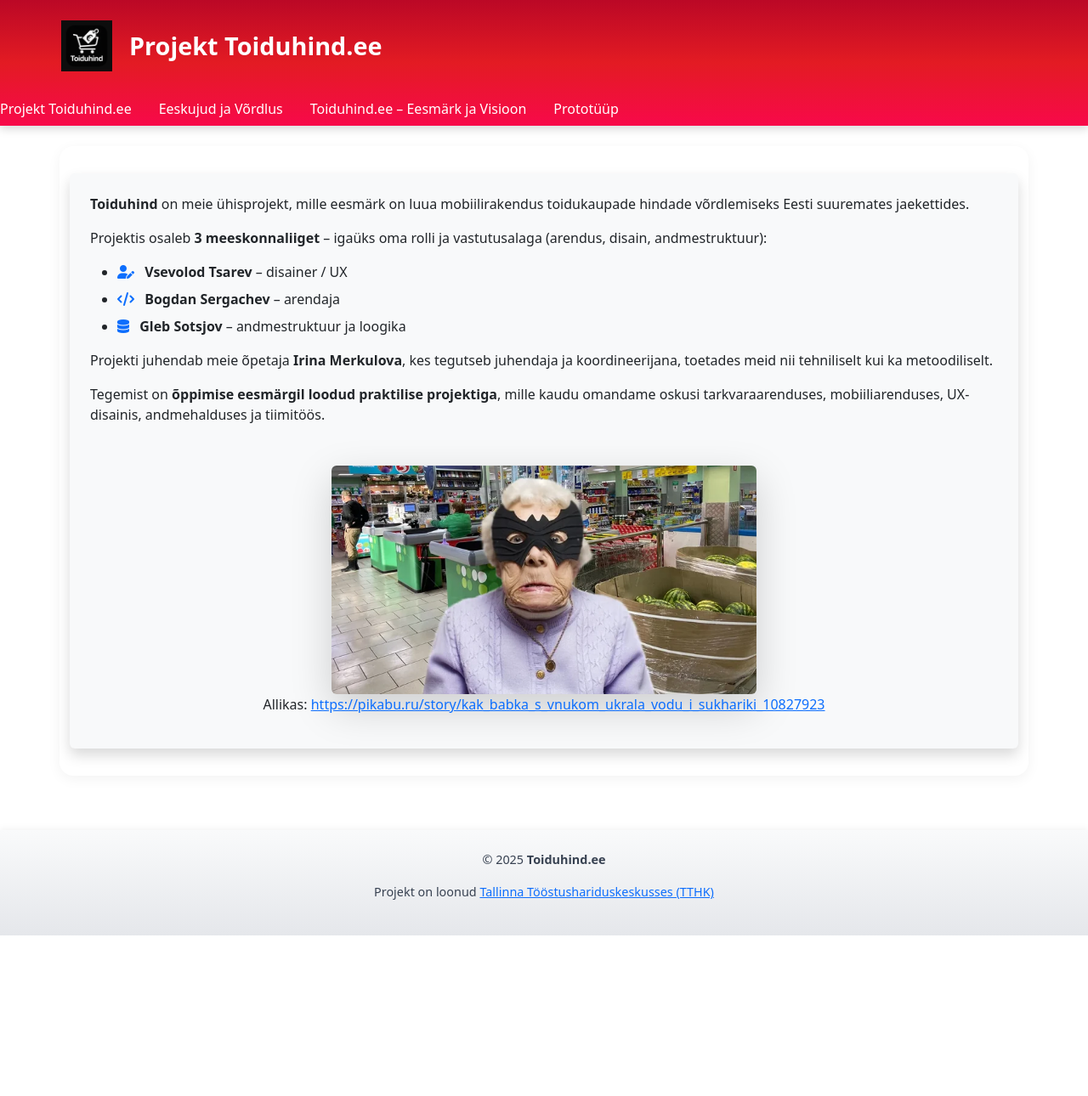
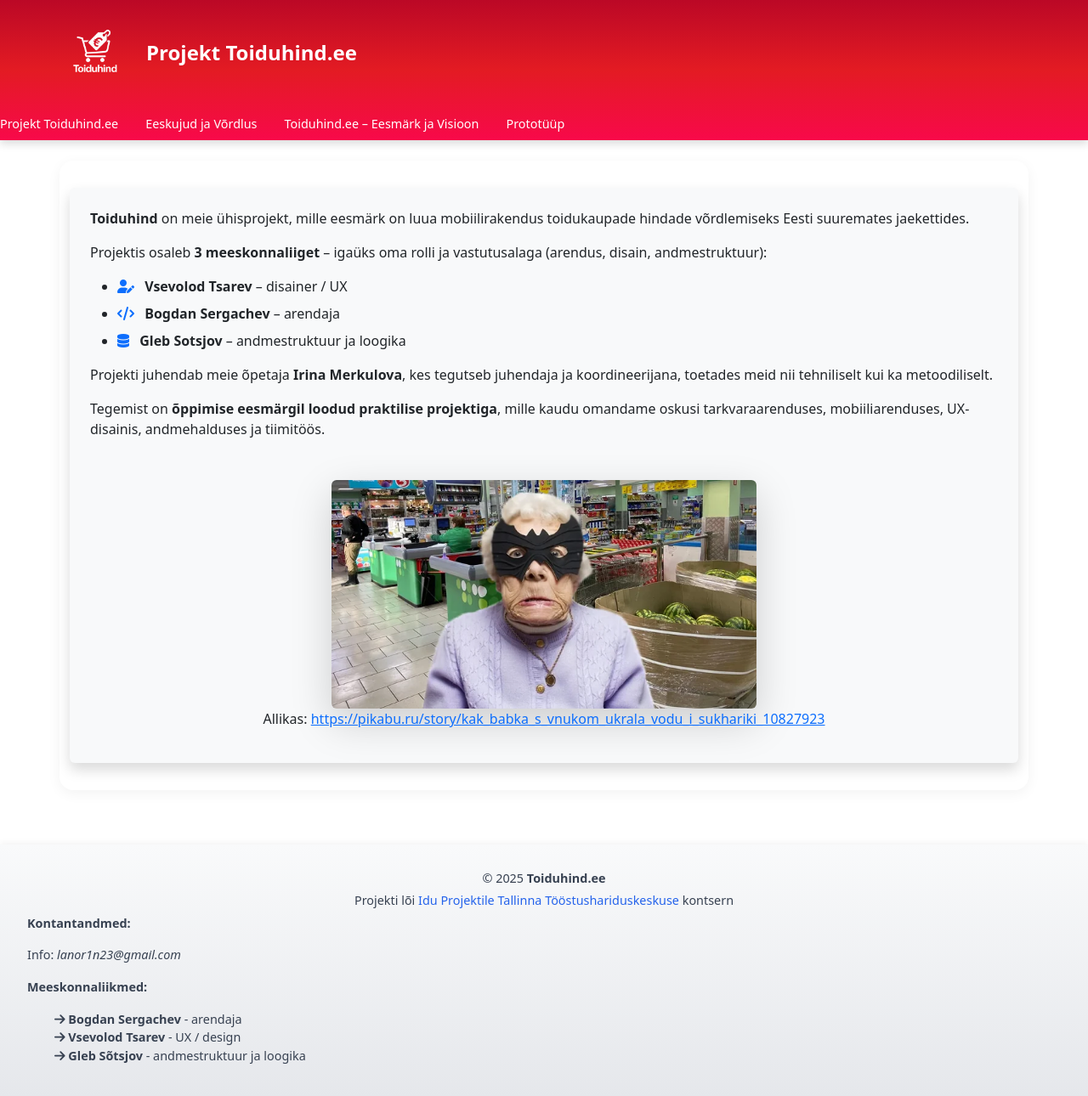
Before and after one commit to neflor1n/toiduHind, a Next.js app in the folder toiduhind-nextjs/: page / in a window 1280 px wide. Shown: the top 1290 px of the page at 85% size. Before the commit the page ends 1101 px from the top, so only its background shows below. Built offline with nearby package versions, Linux system fonts and the light colour scheme.

Commit message:
Added icons Toiduhind n changed footer

```diff
--- a/toiduhind-nextjs/components/Footer.js
+++ b/toiduhind-nextjs/components/Footer.js
@@ -6,11 +6,31 @@ export default function Footer() {
             <div className="footer-content">
                 <p>© {new Date().getFullYear()} <strong>Toiduhind.ee</strong></p>
                 <p>
-                    Projekt on loonud{" "}
-                    <Link href="https://tthk.ee" target="_blank" rel="noopener noreferrer">
-                        Tallinna Tööstushariduskeskusses (TTHK)
-                    </Link>
+                    Projekti lõi {""}
+                    <Link href={'https://taltech.ee/infotehnoloogia-teaduskond/iduprojekt'}>Idu Projektile</Link>
+                    {" "}
+                    <Link href={'https://tthk.ee/'}>Tallinna Tööstushariduskeskuse</Link> kontsern
                 </p>
+            </div>
+            <div className='footer-second-content'>
+                <div className='kontaktandmed'>
+                    <p>
+                        <strong>Kontantandmed:</strong>
+                    </p>
+                    <p>
+                        Info: <em>lanor1n23@gmail.com</em>
+                    </p>
+                </div>
+                <div className='meeskonnaliikmed'>
+                    <p>
+                        <strong>Meeskonnaliikmed:</strong>
+                    </p>
+                    <ul style={{listStyleType: 'none'}}>
+                            <li><i class="fa-solid fa-arrow-right"></i> <strong>Bogdan Sergachev</strong> - arendaja</li>
+                            <li><i class="fa-solid fa-arrow-right"></i> <strong>Vsevolod Tsarev</strong> - UX / design</li>
+                            <li><i class="fa-solid fa-arrow-right"></i> <strong>Gleb Sõtsjov</strong> - andmestruktuur ja loogika</li>
+                        </ul>
+                </div>
             </div>
         </footer>
     );
--- a/toiduhind-nextjs/pages/eeskujud.js
+++ b/toiduhind-nextjs/pages/eeskujud.js
@@ -18,10 +18,10 @@ export default function Eeskujud() {
         <header className="full-width-header">
           <div className="header-content">
             <Image
-              src="/assets/img/logo.png"
+              src="/assets/img/toiduhindWhite.png"
               alt="logo"
-              width={60}
-              height={60}
+              width={80}
+              height={80}
               className="logo-img"
             />
             <h1 className="custom-title">Eeskujud ja Võrdlus</h1>
--- a/toiduhind-nextjs/pages/index.js
+++ b/toiduhind-nextjs/pages/index.js
@@ -19,10 +19,10 @@ export default function Home() {
         <header className="full-width-header">
           <div className="header-content">
             <Image
-              src="/assets/img/logo.png"
+              src="/assets/img/toiduhindWhite.png"
               alt="logo"
-              width={60}
-              height={60}
+              width={80}
+              height={80}
               className="logo-img"
             />
             <h1 className="custom-title">Projekt Toiduhind.ee</h1>
--- a/toiduhind-nextjs/pages/prototuup.js
+++ b/toiduhind-nextjs/pages/prototuup.js
@@ -19,10 +19,10 @@ export default function Prototuup() {
         <header className="full-width-header">
           <div className="header-content">
             <Image
-              src="/assets/img/logo.png"
+              src="/assets/img/toiduhindWhite.png"
               alt="logo"
-              width={60}
-              height={60}
+              width={80}
+              height={80}
               className="logo-img"
             />
             <h1 className="custom-title">Prototüüp</h1>
--- a/toiduhind-nextjs/styles/custom.css
+++ b/toiduhind-nextjs/styles/custom.css
@@ -1,7 +1,7 @@
 .full-width-header {
   width: 100%;
   background: linear-gradient(180deg, #BB0826 0%, #E31B23 50%, #F8094A 100%);
-  padding: 1.5rem 0;
+  padding: 1.4rem 0;
   box-shadow: none;
   background: transparent;
 }
@@ -23,7 +23,7 @@
 
 .custom-title {
   color: #fff;
-  font-size: 1.8rem;
+  font-size: 1.5rem;
   font-weight: bold;
 }
 
--- a/toiduhind-nextjs/styles/footer.css
+++ b/toiduhind-nextjs/styles/footer.css
@@ -2,21 +2,24 @@
     background: linear-gradient(180deg, #f9fafb 0%, #e5e7eb 100%);
     color: #374151;
     padding: 1.5rem 2rem;
-    text-align: center;
     font-size: 0.9rem;
     box-shadow: 0 -2px 8px rgba(0, 0, 0, 0.05);
     margin-top: 4rem;
   }
 
-  .footerContent p {
+  .footer-content {
+    text-align: center;
+  }
+
+  .footer-content p {
     margin: 0.3rem 0;
   }
 
-  .footerContent a {
+  .footer-content a {
     color: #2563eb;
     text-decoration: none;
   }
 
-  .footerContent a:hover {
+  .footer-content a:hover {
     text-decoration: underline;
   }
--- a/toiduhind-nextjs/styles/navbar.css
+++ b/toiduhind-nextjs/styles/navbar.css
@@ -20,7 +20,7 @@
     color: #ffffff;
     text-decoration: none;
     font-weight: 500;
-    font-size: 1rem;
+    font-size: 0.9rem;
     transition: all 0.3s ease;
     padding-bottom: 4px;
 }
```
Also changed, not shown: toiduhind-nextjs/pages/eesmark.js (+18 -18 lines), toiduhind-nextjs/public/assets/img/toiduhindBlack.png (added), toiduhind-nextjs/public/assets/img/toiduhindWhite.png (added).
